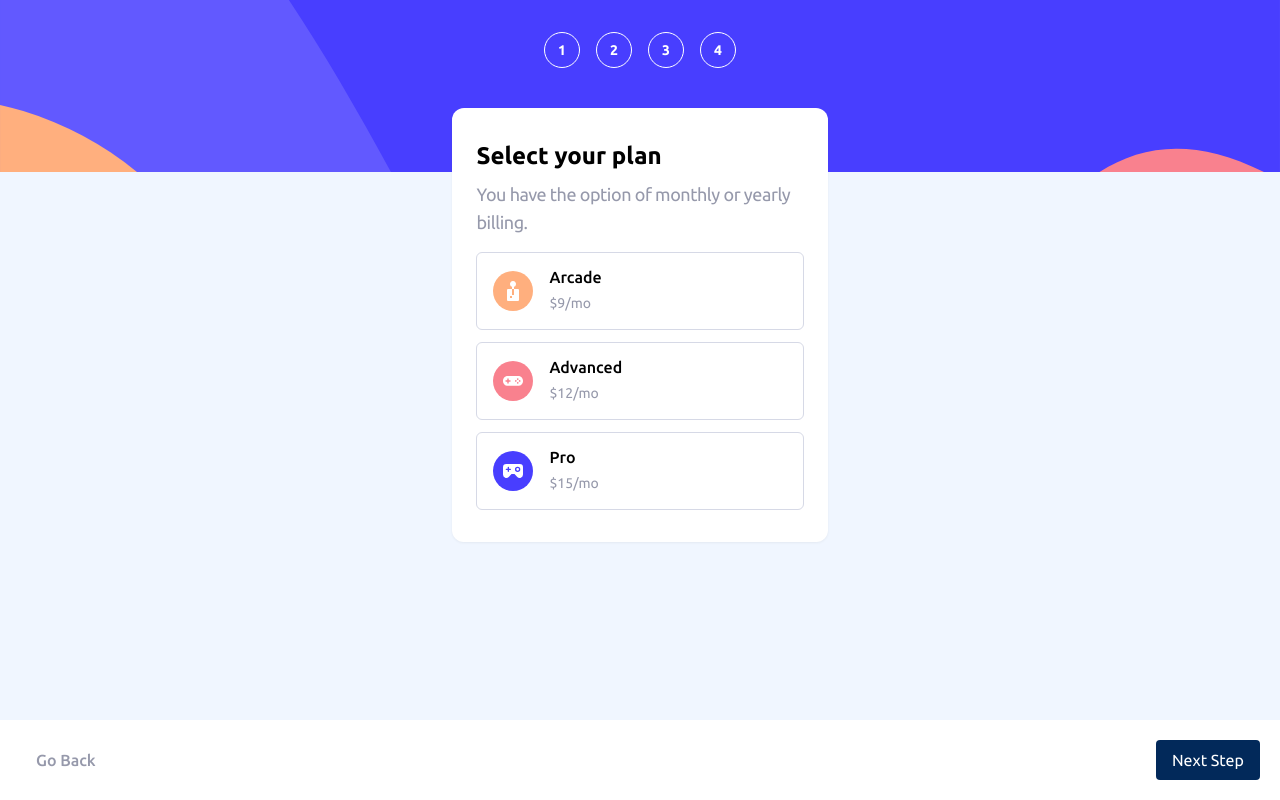
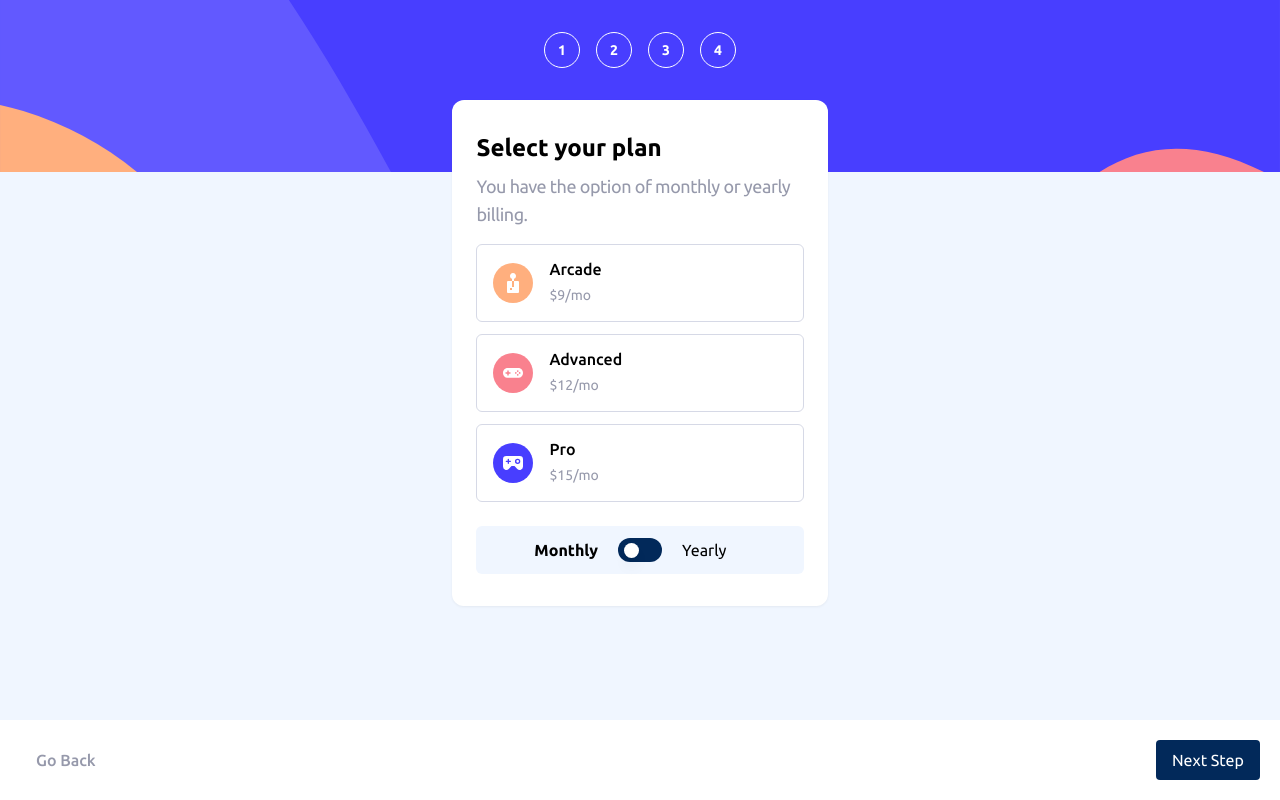
Before and after one commit to ndrvndr/multi-step-form-frontendmentor, a React (Vite) app: page /plan in a window 1280 px wide. Built offline with nearby package versions, Linux system fonts and the light colour scheme.

Commit message:
create toggle button

```diff
--- a/package.json
+++ b/package.json
@@ -10,6 +10,7 @@
     "preview": "vite preview"
   },
   "dependencies": {
+    "@headlessui/react": "^1.7.14",
     "react": "^18.2.0",
     "react-dom": "^18.2.0",
     "react-router-dom": "^6.11.1"
--- /dev/null
+++ b/src/components/Elements/ToggleButton/index.jsx
@@ -0,0 +1,41 @@
+import * as React from "react";
+import { Switch } from "@headlessui/react";
+// import PropTypes from "prop-types";
+
+const ToggleButton = () => {
+  const [enabled, setEnabled] = React.useState(false);
+  return (
+    <div className="mt-6 flex items-center justify-center rounded-md bg-neutral-magnolia py-3">
+      <span
+        className={`${
+          enabled ? "font-normal" : "font-semibold"
+        } w-16 text-right`}
+      >
+        Monthly
+      </span>
+      <Switch
+        checked={enabled}
+        onChange={setEnabled}
+        className="relative mx-5 inline-flex h-6 w-[44px] shrink-0 cursor-pointer rounded-full border-2 border-transparent bg-primary-marine-blue px-1 transition-colors duration-200 ease-in-out focus:outline-none focus-visible:ring-2 focus-visible:ring-white focus-visible:ring-opacity-75"
+      >
+        <span className="sr-only">Use setting</span>
+        <span
+          aria-hidden="true"
+          className={`${enabled ? "translate-x-5" : "translate-x-0"}
+        pointer-events-none inline-block h-[15px] w-[15px] transform self-center rounded-full bg-white shadow-lg ring-0 transition duration-200 ease-in-out`}
+        />
+      </Switch>
+      <span
+        className={`${
+          enabled ? "font-semibold" : "font-normal"
+        } w-16 text-left`}
+      >
+        Yearly
+      </span>
+    </div>
+  );
+};
+
+ToggleButton.propTypes = {};
+
+export default ToggleButton;
--- a/src/components/Layout/AuthLayout.jsx
+++ b/src/components/Layout/AuthLayout.jsx
@@ -5,7 +5,7 @@ const AuthLayout = (props) => {
   const { children } = props;
   return (
     <div className="flex flex-col items-center">
-      <div className="flex h-[172px] w-full justify-center space-x-4 bg-sidebar-mobile bg-cover bg-no-repeat">
+      <div className="fixed flex h-[172px] w-full justify-center space-x-4 bg-sidebar-mobile bg-cover bg-no-repeat">
         <StepButton label="1" />
         <StepButton label="2" />
         <StepButton label="3" />
--- a/src/pages/personalInfo.jsx
+++ b/src/pages/personalInfo.jsx
@@ -6,7 +6,7 @@ const PersonalInfo = () => {
   return (
     <AuthLayout>
       <div className="flex flex-col items-center">
-        <div className="relative -top-16 h-fit w-[90%] rounded-xl bg-neutral-white px-6 py-8 drop-shadow-sm">
+        <div className="mt-[100px] h-fit w-[90%] rounded-xl bg-neutral-white px-6 py-8 drop-shadow-sm">
           <h1 className="mb-2 text-2xl font-bold">Personal info</h1>
           <p className="text-lg leading-7 tracking-tight text-neutral-cool-gray">
             Please provide your name, email address, and phone number.
--- a/src/pages/selectPlan.jsx
+++ b/src/pages/selectPlan.jsx
@@ -1,12 +1,13 @@
 import NavigationButton from "../components/Elements/NavigationButton";
+import ToggleButton from "../components/Elements/ToggleButton";
 import PlanBoxes from "../components/Fragments/PlanBoxes";
 import AuthLayout from "../components/Layout/AuthLayout";
 
 const SelectPlan = () => {
   return (
     <AuthLayout>
-      <div className="flex flex-col items-center">
-        <div className="relative -top-16 h-fit w-[90%] rounded-xl bg-neutral-white px-6 py-8 drop-shadow-sm">
+      <div className="my-[100px] flex w-fit flex-col items-center">
+        <div className="h-fit w-[90%] rounded-xl bg-neutral-white px-6 py-8 drop-shadow-sm">
           <h1 className="mb-2 text-2xl font-bold">Select your plan</h1>
           <p className="mb-4 text-lg leading-7 tracking-tight text-neutral-cool-gray">
             You have the option of monthly or yearly billing.
@@ -14,6 +15,7 @@ const SelectPlan = () => {
           <div>
             <PlanBoxes />
           </div>
+          <ToggleButton />
         </div>
 
         <div className="fixed bottom-0 flex h-20 w-full items-center justify-between bg-white px-5">
```
Also changed, not shown: 1 other file (tests, documents, lock files or other folders).
